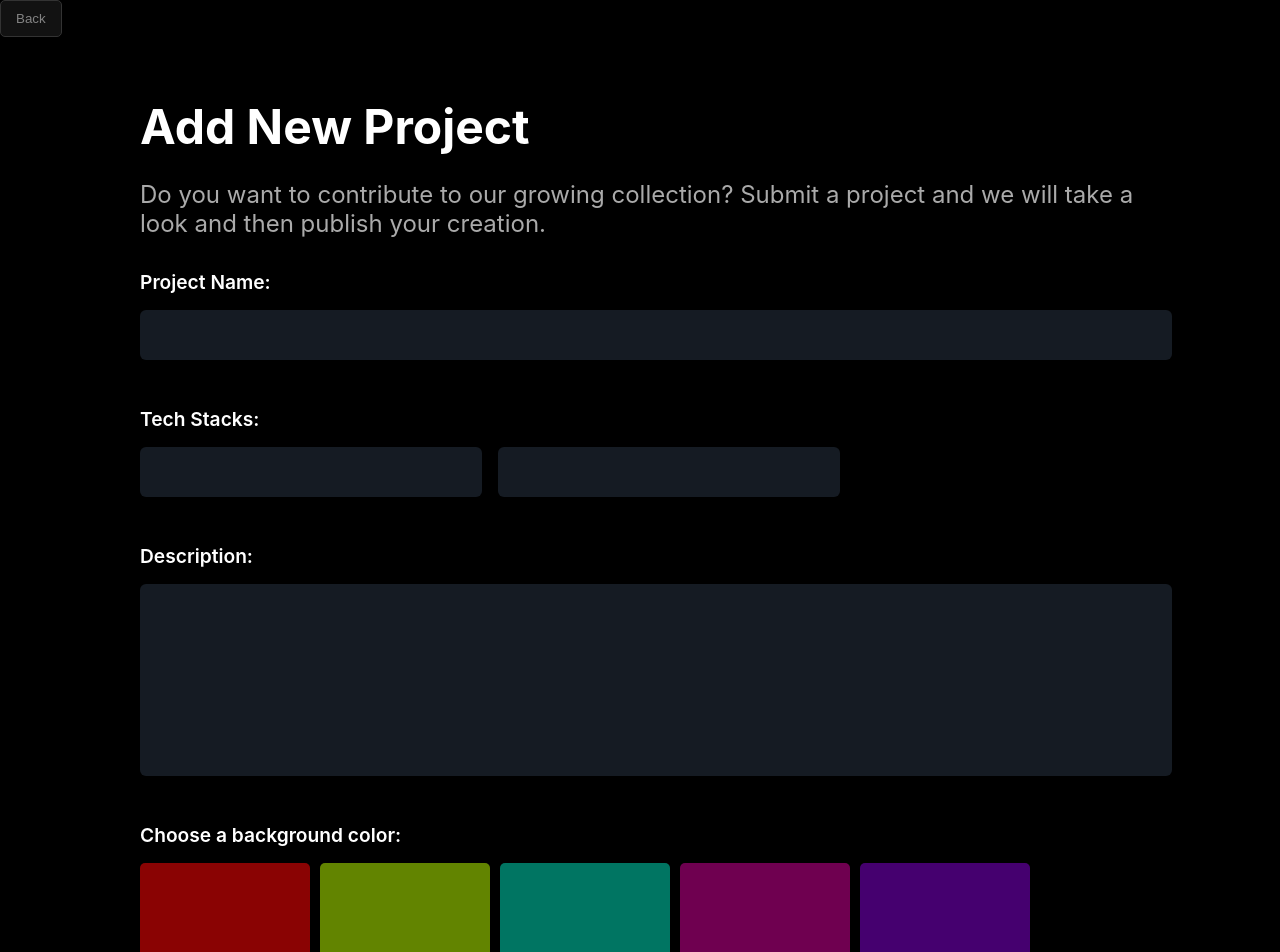
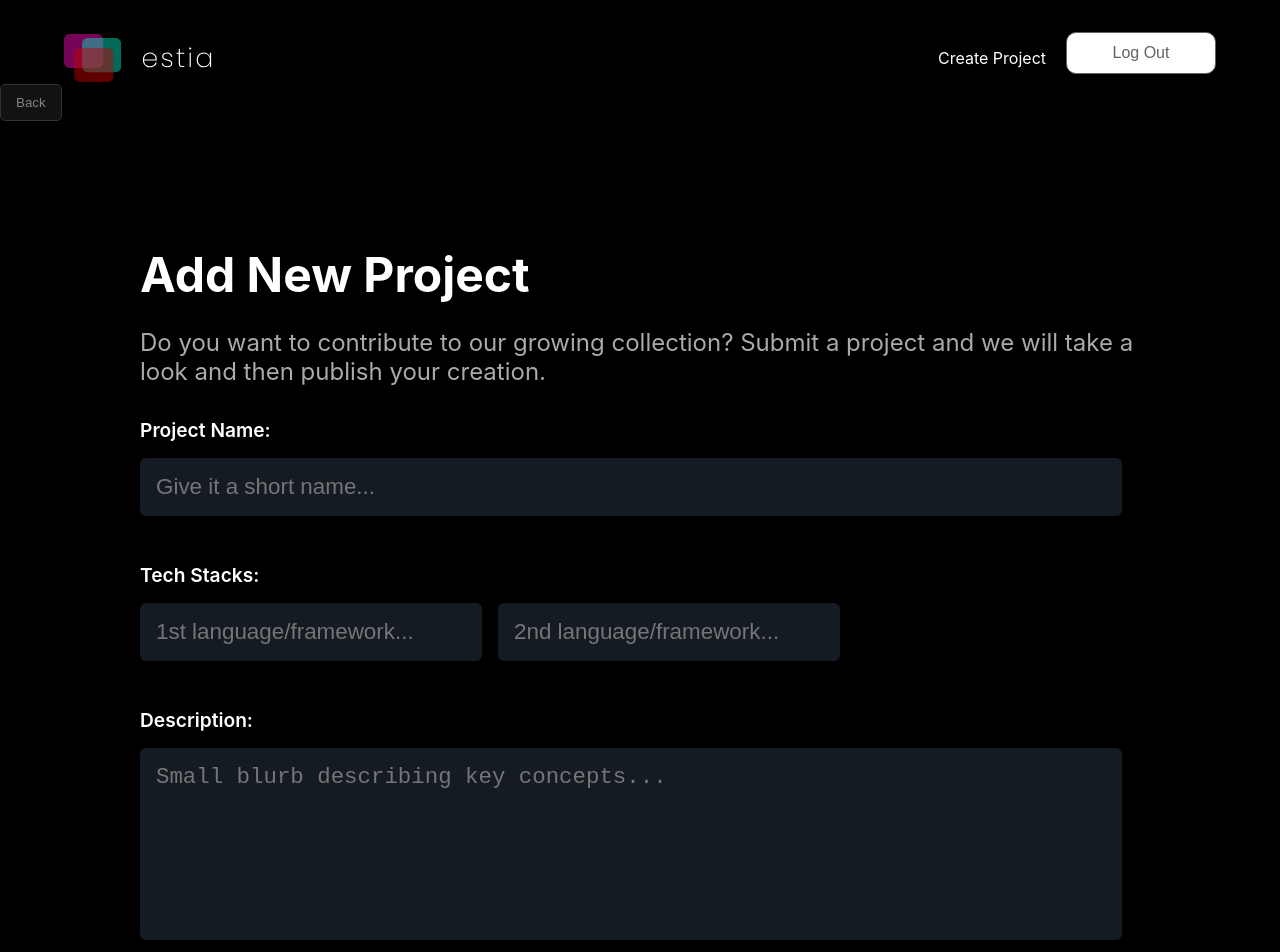
Before and after one commit to yvjnlee/estia, a React (Create React App) app in the folder client/: page /add-project in a window 1280 px wide. Shown: the top 952 px of the page. Built offline with nearby package versions, Linux system fonts and the light colour scheme; no server answers; the database is empty.

Commit message:
Added testing preference page
go to local host normal url and then /preference to see it

```diff
--- a/client/src/pages/AddProjectPage.tsx
+++ b/client/src/pages/AddProjectPage.tsx
@@ -1,6 +1,8 @@
 import React, { useState } from "react";
 import { useNavigate } from "react-router-dom";
 import { useProject } from "../context/ProjectContext";
+
+import { Navbar } from "../components/navbar/Navbar"
 
 const AddProject: React.FC = () => {
     const { supabase } = useProject(); // Access supabase from the ProjectContext
@@ -54,6 +56,7 @@ const AddProject: React.FC = () => {
 
     return (
         <>
+            <Navbar/>
             <button onClick={() => navigate(-1)} className="back-button">
                 Back
             </button>
@@ -67,6 +70,8 @@ const AddProject: React.FC = () => {
                     <div>
                         <label>Project Name:</label>
                         <input
+                            placeholder="Give it a short name..."
+                            className="name-input"
                             type="text"
                             value={projectName}
                             onChange={(e) => setProjectName(e.target.value)}
@@ -77,6 +82,7 @@ const AddProject: React.FC = () => {
                         <label>Tech Stacks:</label>
                         <div className="tech-inputs-container">
                             <input
+                                placeholder="1st language/framework..."
                                 className="tech-input"
                                 type="text"
                                 value={tech1}
@@ -84,6 +90,7 @@ const AddProject: React.FC = () => {
                                 required
                             />
                             <input
+                                placeholder="2nd language/framework..."
                                 className="tech-input"
                                 type="text"
                                 value={tech2}
@@ -93,9 +100,10 @@ const AddProject: React.FC = () => {
                     </div>
                     <div>
                         <label>Description:</label>
-                        <input
+                        <textarea
+                            placeholder="Small blurb describing key concepts..."
+
                             className="description-input"
-                            type="text"
                             value={description}
                             onChange={(e) => setDescription(e.target.value)}
                             required
@@ -121,6 +129,7 @@ const AddProject: React.FC = () => {
                         <div className="link-split-container">
                             <label className="link-split-font">https://www.youtube.com/watch?v=</label>
                             <input
+                                placeholder="video id"
                                 className="link-split-input"
                                 type="text"
                                 value={videoId}
@@ -133,6 +142,7 @@ const AddProject: React.FC = () => {
                         <div className="link-split-container">
                             <label className="link-split-font">https://github.com/</label>
                             <input
+                                placeholder="username/repo"
                                 className="link-split-input"
                                 type="text"
                                 value={repoPath}
--- /dev/null
+++ b/client/src/pages/PreferencePage.tsx
@@ -0,0 +1,74 @@
+import React, { useState } from 'react';
+import axios from 'axios';
+
+
+const PreferencePage: React.FC = () => {
+  const [input, setInput] = useState('');
+  const [output, setOutput] = useState<string | null>(null);
+  const [loading, setLoading] = useState(false);
+
+  const handleInputChange = (e: React.ChangeEvent<HTMLTextAreaElement>) => {
+    setInput(e.target.value);
+  };
+
+  const handleSubmit = async (e: React.FormEvent<HTMLFormElement>) => {
+    e.preventDefault();
+    setLoading(true);
+    setOutput(null); // Reset output on new submission
+    const apiUrl = 'https://api.openai.com/v1/chat/completions';
+    const apiKey = process.env.REACT_APP_OPENAI_API_KEY; // Access the API key from environment variables
+
+    try {
+      const response = await axios.post(apiUrl, {
+        model: "gpt-3.5-turbo", // Specify the model to use
+        messages: [
+          {
+            role: "user",
+            content: `Given the following paragraph, identify key languages and frameworks and categorize them into themes (front end, back end, full stack, game dev): "${input}"`
+          }
+        ],
+      }, {
+        headers: {
+          'Authorization': `Bearer ${apiKey}`,
+          'Content-Type': 'application/json',
+        },
+      });
+
+      const data = response.data;
+      setOutput(data.choices[0].message.content.trim());
+    } catch (error) {
+      console.error('Error fetching data from OpenAI:', error);
+      setOutput('Error processing your request. Please try again.');
+    } finally {
+      setLoading(false);
+    }
+  };
+
+  return (
+    <div>
+      <h2>What are you interested in learning?</h2>
+      <form onSubmit={handleSubmit}>
+        <textarea
+          value={input}
+          onChange={handleInputChange}
+          rows={5}
+          placeholder="Enter a paragraph about your learning interests..."
+          required
+          style={{ width: '100%', marginBottom: '1rem' }}
+        />
+        <button type="submit" disabled={loading}>
+          {loading ? 'Processing...' : 'Submit'}
+        </button>
+      </form>
+
+      {output && (
+        <div style={{ marginTop: '2rem' }}>
+          <h3>Identified Languages, Frameworks, and Themes:</h3>
+          <pre>{output}</pre>
+        </div>
+      )}
+    </div>
+  );
+};
+
+export default PreferencePage;
--- a/client/src/routes/index.tsx
+++ b/client/src/routes/index.tsx
@@ -5,14 +5,15 @@ import ProjectsRoutes from './ProjectRoutes';
 
 import AddProjectPage from "../pages/AddProjectPage";
 import { LandingPage } from '../pages/LandingPage';
-import AppLayout from '../components/navbar/AppLayout';
+import PreferencePage from '../pages/PreferencePage';
+
 const AppRoutes = () => {
     return (
         <Routes>
             <Route path="/" element={<LandingPage />} />
 
             {/* Wrap the nested routes with AppLayout without repeating the path */}
-
+                <Route path="/preference" element={<PreferencePage />} />
                 <Route path="/add-project" element={<AddProjectPage />} />
                 <Route path="/project/*" element={<ProjectsRoutes />} />
 
--- a/client/src/styles/addproject.css
+++ b/client/src/styles/addproject.css
@@ -4,7 +4,8 @@
     border-radius: 10px;
     width: 100%;
     max-width: 1000px;
-    margin: 0 auto;
+    margin: 4rem auto;
+    animation: fadeIn 1s forwards;
 }
 
 .add-project-form h2 {
@@ -31,7 +32,7 @@
 .add-project-form textarea {
     width: 100%;
     padding: 1rem;
-    font-size: 1rem;
+    font-size: 1.4rem;
     border: none;
     margin-bottom: 15px;
     border-radius: 6px;
@@ -39,18 +40,29 @@
     color: #fff;
 }
 
+.name-input {
+    width: 95% !important;
+    resize: none;
+
+
+}
+
+.description-input {
+    height: 160px;
+    width: 95% !important;
+    resize: none;
+}
+
 .tech-inputs-container {
     display: flex;
-    width: 700px;
+    max-width: 700px;
+    width: 95% !important;
 }
 
 .tech-input:nth-child(2) {
     margin-left: 1rem;
 }
 
-.description-input {
-    height: 160px;
-}
 
 .add-project-form input[type="color"] {
     width: 100px;
--- a/client/src/styles/firstpage.css
+++ b/client/src/styles/firstpage.css
@@ -7,7 +7,9 @@
  align-items: center;
  margin-top: 10%;
  display: flex;
- flex-direction: column
+ flex-direction: column;
+ position: relative; /* Establishes positioning context */
+
 }
 
 .initial-title {
@@ -46,9 +48,7 @@
   bottom: 0;
   width: 100%;
   text-align: center;
-  background-color: #000000; /* Optional: adjust to your design */
   padding: 10px;
-  box-shadow: 0 -2px 5px rgba(0, 0, 0, 0.1); /* Optional: adds a subtle shadow */
 }
 
 
--- a/client/src/styles/project.css
+++ b/client/src/styles/project.css
@@ -227,7 +227,6 @@
   border: 2px solid #202020 !important;
   border-radius: 12px 12px 12px 12px;
   color: rgb(125, 125, 125);
-
   margin-top: 1rem;
   margin-left: 1rem;
   cursor: pointer;
--- /dev/null
+++ b/package.json
@@ -0,0 +1,5 @@
+{
+  "dependencies": {
+    "axios": "^1.7.7"
+  }
+}
```
Also changed, not shown: 1 other file (tests, documents, lock files or other folders).
